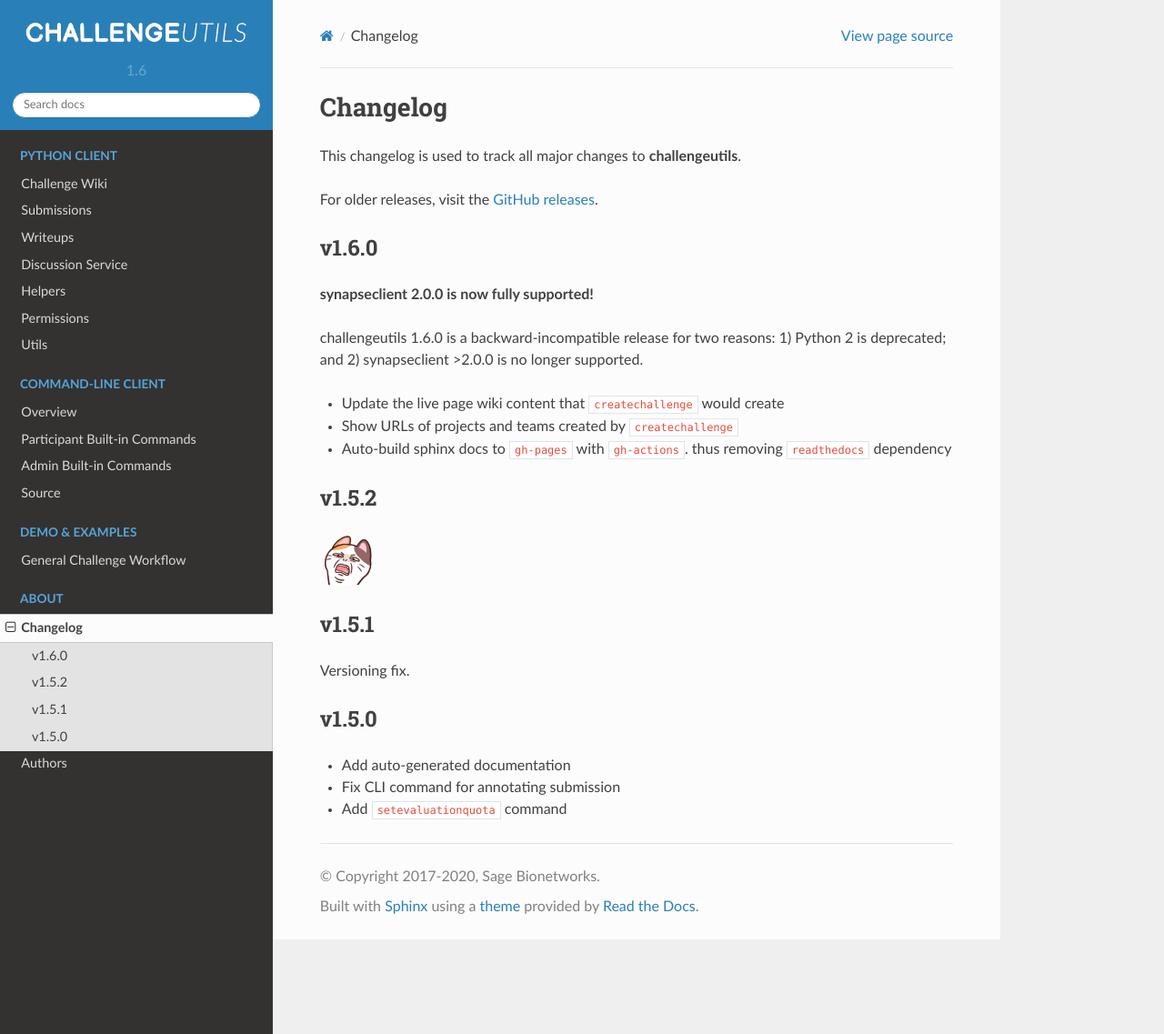
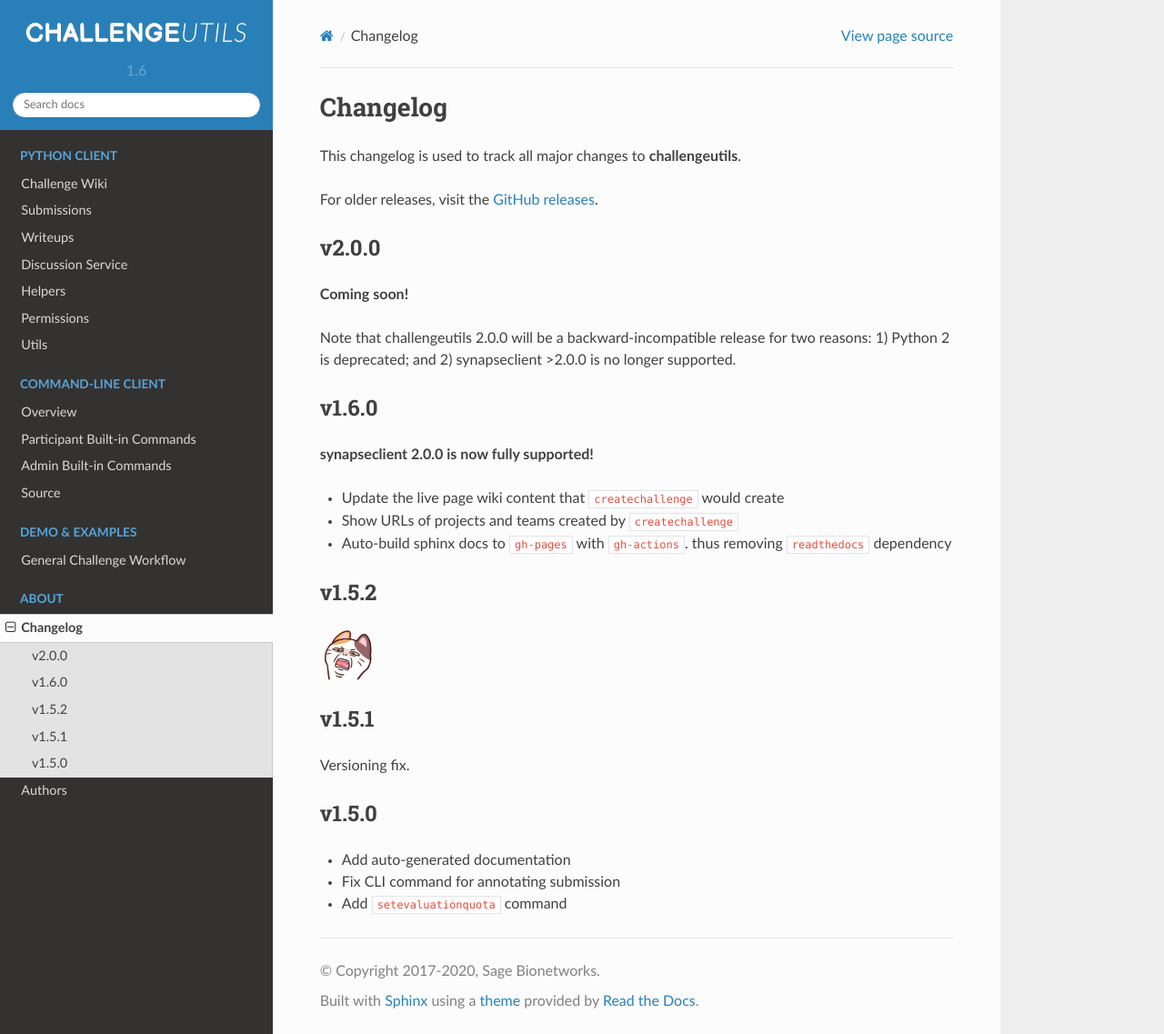
Before and after one commit to Sage-Bionetworks/challengeutils, a Sphinx documentation site: the page built from docs/about/changelog.rst, in a window 1280 px wide and 1137 px high. Shown: the whole window at 91% size. Built offline with Sphinx 7.4.7 and the Read the Docs theme 2.0.0, drawn with Linux system fonts in a browser that asks for light colours.

Commit message:
fixed changelog description

```diff
--- a/docs/about/changelog.rst
+++ b/docs/about/changelog.rst
@@ -8,13 +8,19 @@ For older releases, visit the `GitHub releases`_.
 
 .. _Github releases: https://github.com/Sage-Bionetworks/challengeutils/releases
 
+v2.0.0
+------
+
+**Coming soon!**
+
+Note that challengeutils 2.0.0 will be a backward-incompatible release for
+two reasons: 1) Python 2 is deprecated; and 2) synapseclient >2.0.0 is no
+longer supported.
+
 v1.6.0
 ------
 
 **synapseclient 2.0.0 is now fully supported!**
-
-challengeutils 1.6.0 is a backward-incompatible release for two reasons:
-1) Python 2 is deprecated; and 2) synapseclient >2.0.0 is no longer supported.
 
 - Update the live page wiki content that ``createchallenge`` would create
 - Show URLs of projects and teams created by ``createchallenge``
```
